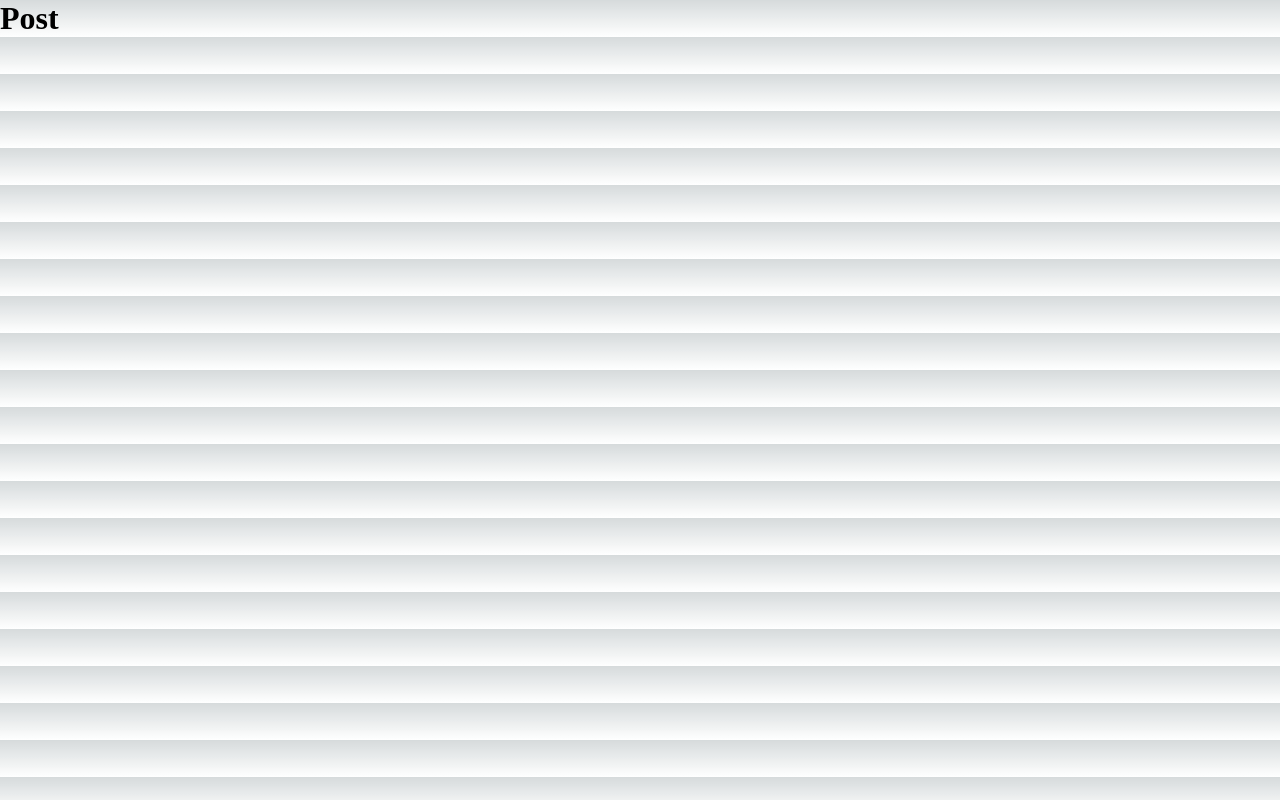
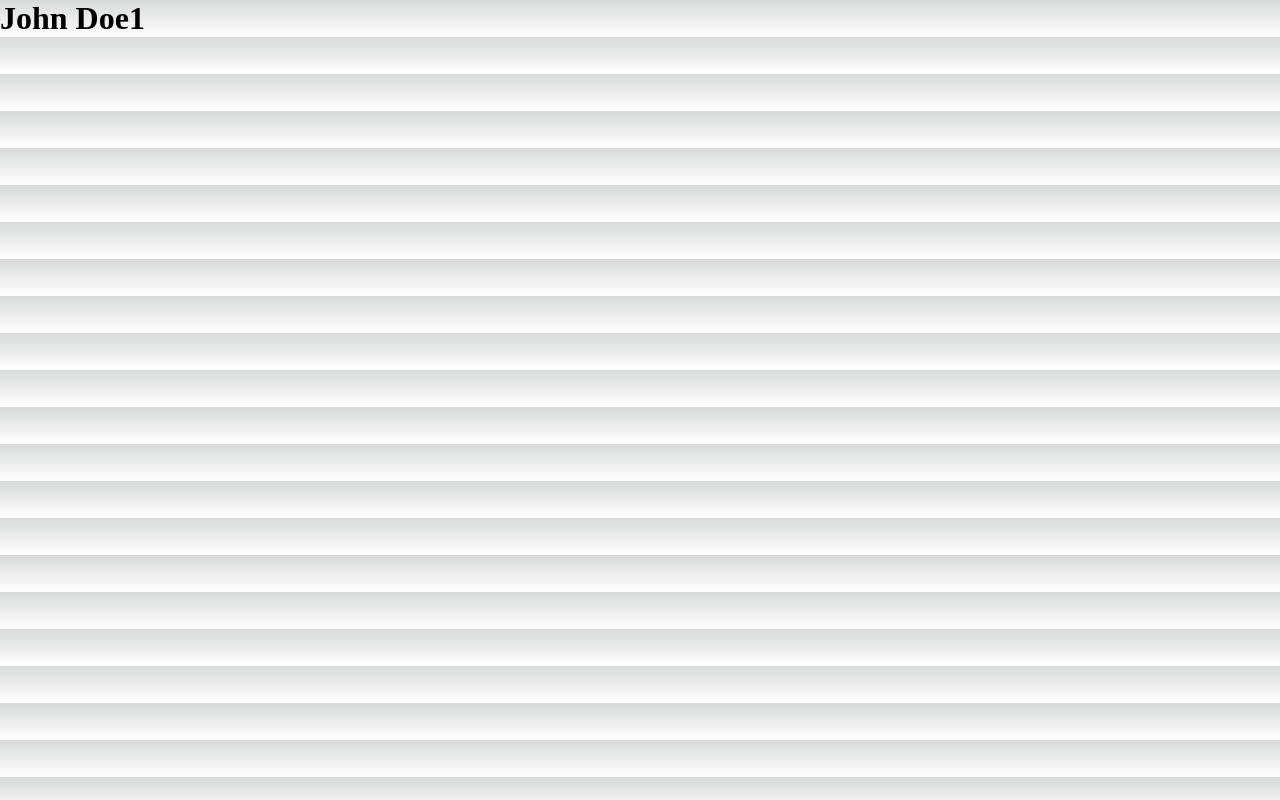
Before and after one commit to fishworm96/next-demo1, a Next.js app: page /post in a window 1280 px wide. Built offline with nearby package versions, Linux system fonts and the light colour scheme.

Commit message:
feat: 使用api获取数据

```diff
--- a/src/pages/post/index.tsx
+++ b/src/pages/post/index.tsx
@@ -1,5 +1,17 @@
-const Post = () => {
-  return <h1>Post</h1>
+import { InferGetStaticPropsType } from "next"
+
+const Post = ({ name }: InferGetStaticPropsType<typeof getStaticProps>) => {
+  console.log(name)
+  return <h1>{name}</h1>
+}
+
+export const getStaticProps = async () => {
+  const result = await fetch("http://localhost:3000/api/hello")
+  const data = await result.json()
+
+  return {
+    props: data
+  }
 }
 
 export default Post
```
